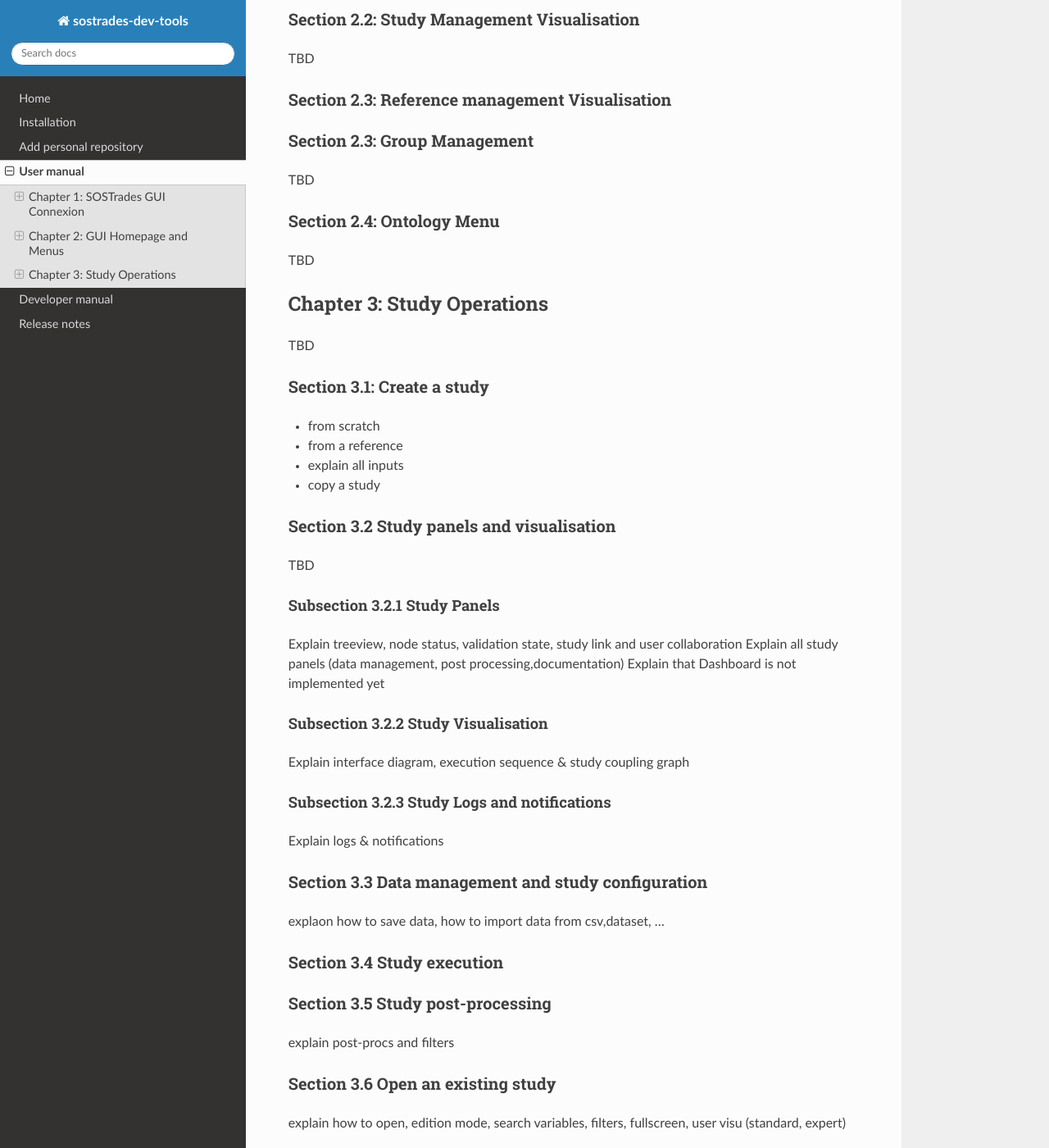
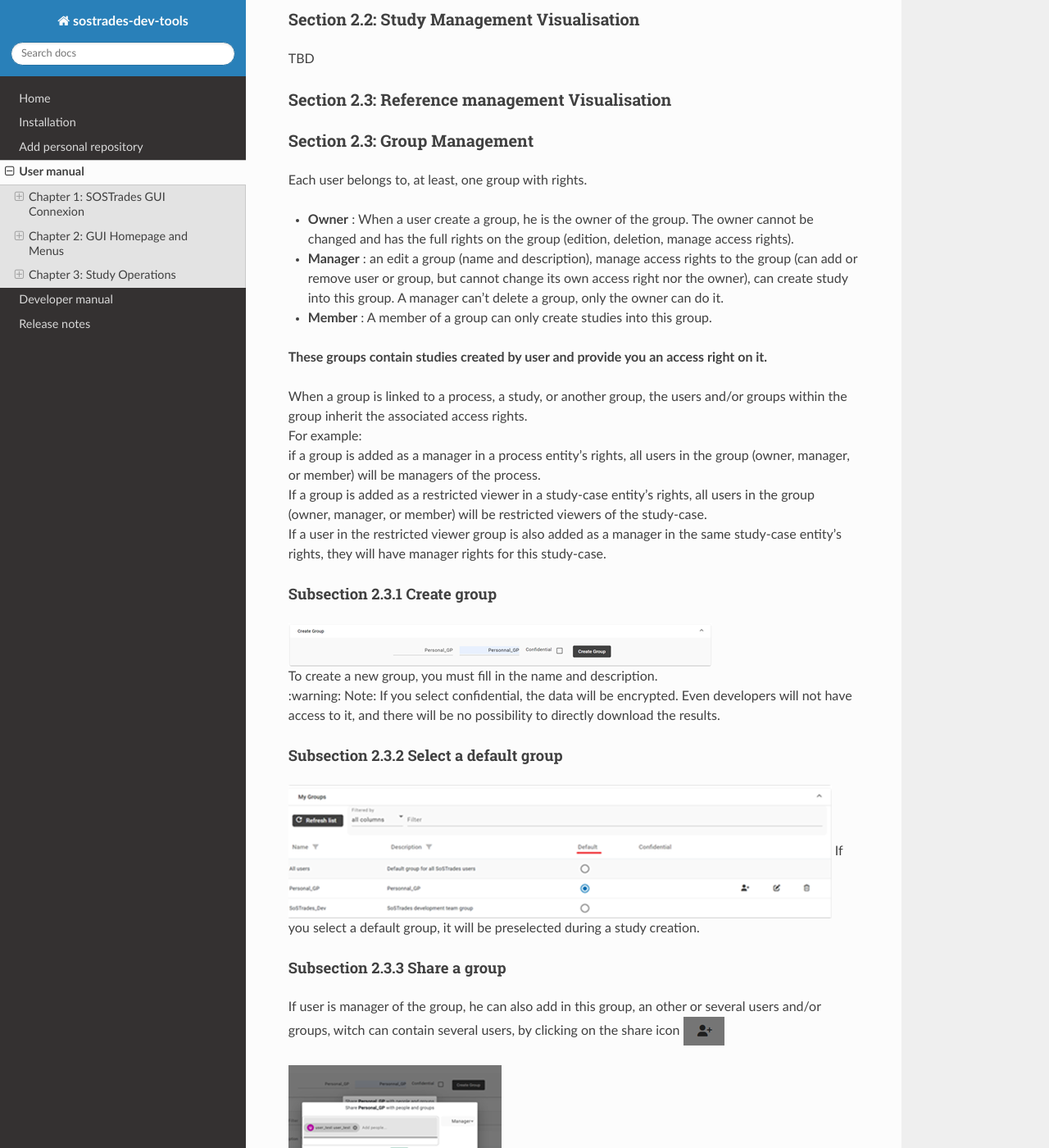
Before and after one commit to os-climate/sostrades-dev-tools, a Sphinx documentation site: the page built from docs/source/user_manual.md, in a window 1280 px wide and 1400 px high, scrolled down 1036 px. Shown: the whole window at 82% size. Built offline with Sphinx 7.4.7 and the Read the Docs theme 2.0.0, drawn with Linux system fonts in a browser that asks for light colours; some of the changed text lies outside the part shown.

Commit message:
add doc for group-management

```diff
--- a/docs/source/user_manual.md
+++ b/docs/source/user_manual.md
@@ -31,7 +31,41 @@ TBD
 
 ### Section 2.3: Reference management Visualisation
 ### Section 2.3: Group Management
-TBD
+Each user belongs to, at least, one group with rights.
+- **Owner** : When a user create a group, he is the owner of the group. The owner cannot be changed and has the full rights on the group (edition, deletion, manage access rights).
+- **Manager** : an edit a group (name and description), manage access rights to the group (can add or remove user or group, but cannot change its own access right nor the owner), can create study into this group. A manager can't delete a group, only the owner can do it.
+- **Member** : A member of a group can only create studies into this group.
+
+**These groups contain studies created by user and provide you an access right on it.**
+
+When a group is linked to a process, a study, or another group, the users and/or groups within the group inherit the associated access rights.
+For example:
+if a group is added as a manager in a process entity's rights, all users in the group (owner, manager, or member) will be managers of the process.
+If a group is added as a restricted viewer in a study-case entity's rights, all users in the group (owner, manager, or member) will be restricted viewers of the study-case.
+If a user in the restricted viewer group is also added as a manager in the same study-case entity's rights, they will have manager rights for this study-case.
+
+#### Subsection 2.3.1 Create group
+![](images/group-management/create_group.png)
+To create a new group, you must fill in the name and description.
+:warning: Note: If you select confidential, the data will be encrypted. Even developers will not have access to it, and there will be no possibility to directly download the results.
+
+#### Subsection 2.3.2 Select a default group
+![](images/group-management/default_group.png)
+If you select a default group, it will be preselected during a study creation.
+
+#### Subsection 2.3.3 Share a group
+If user is manager of the group, he can also add in this group, an other or several users and/or groups, witch can contain several users, by clicking on the share icon ![](images/icon/icon_share.png)
+
+![](images/group-management/share_group.png)
+
+This user can also modify the access rights of a user or a group present in this group.
+![](images/group-management/edit_rights.png)
+
+#### Subsection 2.3.4 Delete a group
+
+![](images/icon/icon_delete.png)
+**<span style="color: red;">Removing a group will delete all studies that belong to this group.</span>**
+
 ### Section 2.4: Ontology Menu
 TBD
 ## Chapter 3: Study Operations
```
Also changed, not shown: docs/source/images/group-management/create_group.png (added), docs/source/images/group-management/default_group.png (added), docs/source/images/group-management/edit_rights.png (added), docs/source/images/group-management/group_list.png (added), docs/source/images/group-management/share_group.png (added), docs/source/images/icon/icon_delete.png (added), docs/source/images/icon/icon_edit.png (added), docs/source/images/icon/icon_share.png (added).
